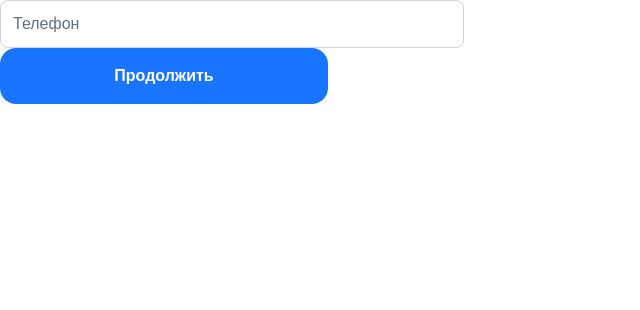
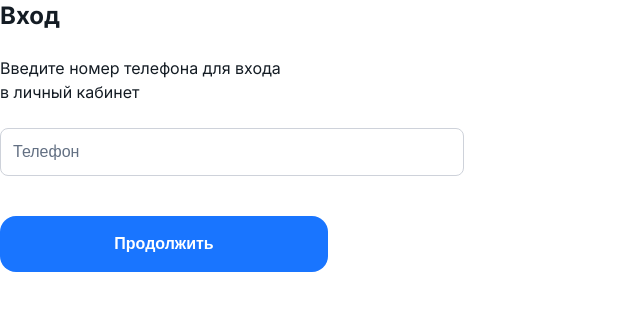
Before and after one commit to Maxim-GT/cft-test-task, a React (Vite) app: page /auth in a window 1280 px wide. Shown: the top 310 px of the page, without its empty margins (0-640 px from the left). Built offline with nearby package versions, Linux system fonts and the light colour scheme; no server answers.

Commit message:
feature - добавление виджета формы и его стилизация

```diff
--- a/src/pages/auth/ui/auth-page.tsx
+++ b/src/pages/auth/ui/auth-page.tsx
@@ -1,14 +1,10 @@
 import { useSessionStore } from '@/entities/session';
-import { RequestOtpForm } from '@/features';
-import { CheckOtpForm } from '@/features/check-otp/ui/check-otp-form';
+import { AuthWidget } from '@/widgets/auth-widget';
+
 import type { JSX } from 'react';
-import { Navigate, useNavigate, useSearchParams } from 'react-router-dom';
+import { Navigate, useSearchParams } from 'react-router-dom';
 
 type AuthStep = 'phone' | 'code';
-
-function normalizeStep(step: string | null): AuthStep {
-    return step === 'code' ? 'code' : 'phone';
-}
 
 export const AuthPage = (): JSX.Element => {
 	const phone = useSessionStore((state) => state.phone);
@@ -16,9 +12,7 @@ export const AuthPage = (): JSX.Element => {
 	const isHydrated = useSessionStore((s) => s.isHydrated);
 	const isAuthReady = useSessionStore((s) => s.isAuthReady);
 	const [searchParams] = useSearchParams();
-    const navigate = useNavigate();
 
-    const step = normalizeStep(searchParams.get('step'));
 	const isCodeAllowed = Boolean(phone) && status === 'otp_sent';
 
 	const rawStep = searchParams.get('step');
@@ -38,13 +32,7 @@ export const AuthPage = (): JSX.Element => {
 
 	return (
 		<main>
-            {step === 'phone' ? (
-                <RequestOtpForm
-                    onSuccess={() => void navigate('/auth?step=code', { replace: false })}
-                />
-            ) : (
-                <CheckOtpForm onSuccess={() => void navigate('/profile', { replace: true })} />
-            )}
+			< AuthWidget />
 		</main>
 	);
 };
--- /dev/null
+++ b/src/widgets/auth-widget/index.ts
@@ -0,0 +1 @@
+export { AuthWidget } from './ui/auth-widget'
--- /dev/null
+++ b/src/widgets/auth-widget/ui/auth-widget.module.css
@@ -0,0 +1,21 @@
+.section {
+	display: flex;
+	flex-direction: column;
+	gap: var(--space-24)
+}
+
+.header {
+	display: flex;
+	flex-direction: column;
+	gap: var(--space-24);
+}
+
+.formWrapper {
+	display: flex;
+	flex-direction: column;
+	gap: var(--space-24);
+}
+
+.formWrapper form button:first-of-type {
+	margin-top: var(--space-40);
+}
--- /dev/null
+++ b/src/widgets/auth-widget/ui/auth-widget.tsx
@@ -0,0 +1,70 @@
+import { useSessionStore } from '@/entities/session';
+import { HelperText, Input, Title } from '@/shared/ui';
+import { useMemo, useState, type JSX } from 'react';
+import styles from './auth-widget.module.css'
+import { RequestOtpForm } from '@/features';
+import { CheckOtpForm } from '@/features/check-otp';
+import { phoneToRuFormat } from '@/features/request-otp/lib/phone-to-ru-format';
+
+export function AuthWidget(): JSX.Element {
+	const status = useSessionStore((s) => s.status);
+	const phoneFromSore = useSessionStore((s) => s.phone);
+	const [displayPhone, setDisplayPhone] = useState<string>('');
+	const isOtpStep = status === 'otp_sent';
+
+	const phoneForOtp = useMemo(() => {
+		if (displayPhone) {
+			return displayPhone;
+		}
+		return phoneFromSore ? phoneToRuFormat(phoneFromSore) : '';
+	}, [displayPhone, phoneFromSore]);
+
+	const content = {
+		title: 'Вход',
+		helperText: isOtpStep
+			? (
+				<>
+					Введите проверочный код для входа
+					<br />
+					в личный кабинет
+				</>
+			)
+			: (
+				<>
+					Введите номер телефона для входа
+					<br />
+					в личный кабинет
+				</>
+			)
+	};
+
+	return (
+		<section className={styles.section}>
+			<header className={styles.header}>
+				<Title>{content.title}</Title>
+				<HelperText>{content.helperText}</HelperText>
+			</header>
+			<div className={styles.formWrapper}>
+				{!isOtpStep ? (
+					<RequestOtpForm
+						initialPhone={phoneFromSore || ''}
+						onSentDisplayPhone={(formatted) => setDisplayPhone(formatted)}
+					/>
+				) : (
+					<>
+						<Input
+							value={phoneForOtp}
+							readOnly
+							className={styles.displayInput}
+						/>
+
+						<CheckOtpForm
+							displayPhone={displayPhone}
+						/>
+					</>
+
+				)}
+			</div>
+		</section>
+	);
+};
```
Lines whose indentation alone changed are shown as unchanged.
